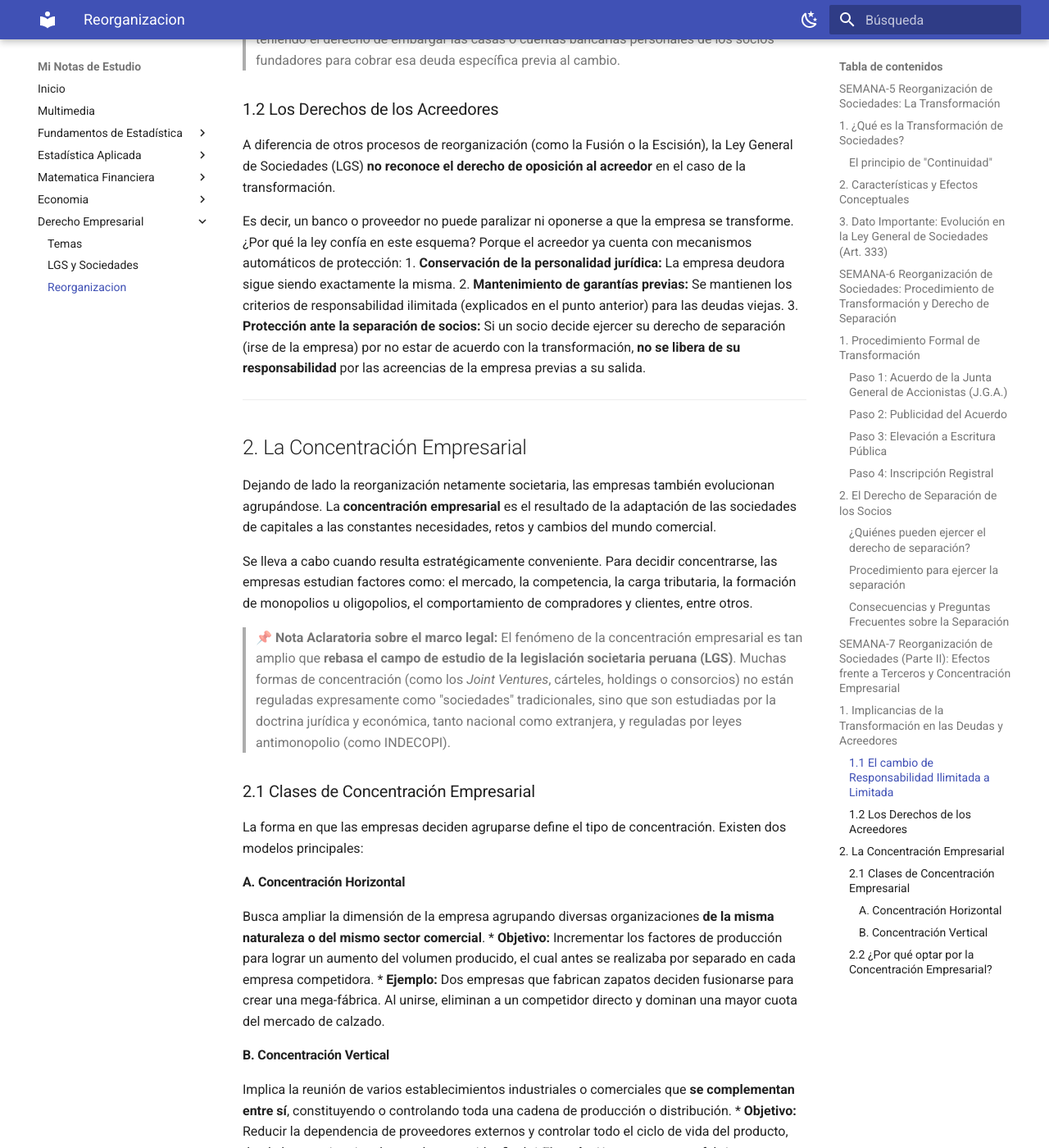
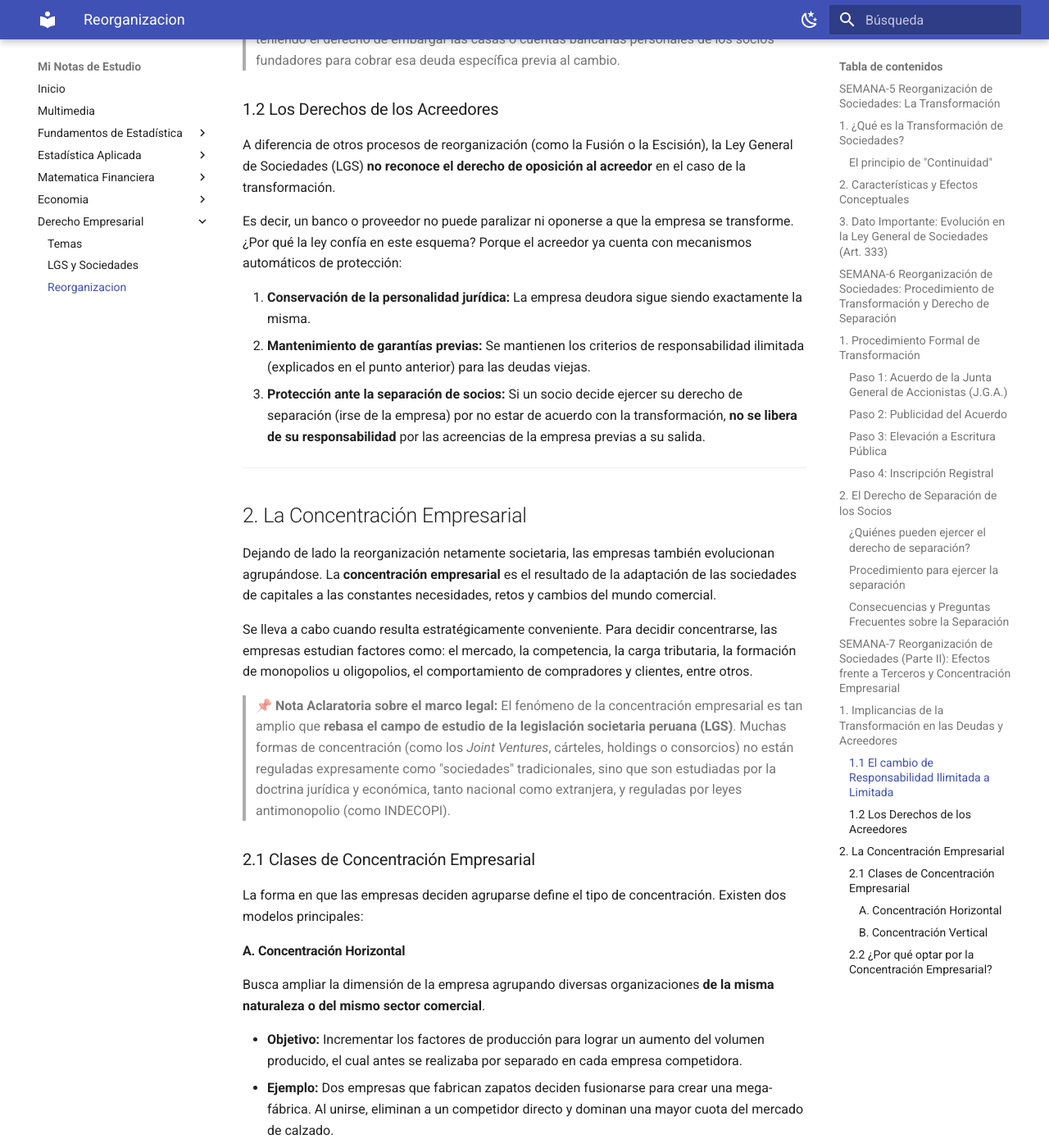
Before and after one commit to fidelysla/docs-project, an MkDocs documentation site: the page built from docs/derecho-emp/reorganizacion.md, in a window 1280 px wide and 1400 px high, scrolled down 6206 px. Shown: the whole window at 82% size. Built offline with MkDocs 1.6.1 and Material for MkDocs 9.7.7, drawn with Linux system fonts in a browser that asks for light colours; some of the changed text lies outside the part shown.

```diff
--- a/docs/derecho-emp/reorganizacion.md
+++ b/docs/derecho-emp/reorganizacion.md
@@ -150,17 +150,20 @@ Cuando una sociedad se transforma, sus relaciones con terceros (acreedores, prov
 La regla general es que la transformación **no puede afectar los derechos adquiridos** frente a la sociedad ni frente a los socios con anterioridad al acuerdo de transformación.
 
 ### 1.1 El cambio de Responsabilidad Ilimitada a Limitada
+
 Un escenario crítico ocurre cuando una empresa donde los socios responden con su patrimonio personal (como una Sociedad Colectiva) se transforma en una donde la responsabilidad se limita al aporte (como una S.A. o S.R.L.).
 
-*   **Regla de Protección:** La transformación **no libera a los socios** de responder solidaria y personalmente con sus propios bienes por las **deudas sociales contraídas antes** de la transformación.
-*   Para las nuevas deudas (posteriores a la inscripción de la transformación), sí aplicará la nueva regla de responsabilidad limitada.
+- **Regla de Protección:** La transformación **no libera a los socios** de responder solidaria y personalmente con sus propios bienes por las **deudas sociales contraídas antes** de la transformación.
+- Para las nuevas deudas (posteriores a la inscripción de la transformación), sí aplicará la nueva regla de responsabilidad limitada.
 
 > **📌 Nota Aclaratoria sobre Evación de Deudas:** Esta norma busca evitar el fraude a los acreedores. Si una Sociedad Colectiva tiene una deuda de un millón de soles y los socios deciden transformarla en una S.A.C. de la noche a la mañana, los acreedores seguirán teniendo el derecho de embargar las casas o cuentas bancarias personales de los socios fundadores para cobrar esa deuda específica previa al cambio.
 
 ### 1.2 Los Derechos de los Acreedores
+
 A diferencia de otros procesos de reorganización (como la Fusión o la Escisión), la Ley General de Sociedades (LGS) **no reconoce el derecho de oposición al acreedor** en el caso de la transformación.
 
 Es decir, un banco o proveedor no puede paralizar ni oponerse a que la empresa se transforme. ¿Por qué la ley confía en este esquema? Porque el acreedor ya cuenta con mecanismos automáticos de protección:
+
 1.  **Conservación de la personalidad jurídica:** La empresa deudora sigue siendo exactamente la misma.
 2.  **Mantenimiento de garantías previas:** Se mantienen los criterios de responsabilidad ilimitada (explicados en el punto anterior) para las deudas viejas.
 3.  **Protección ante la separación de socios:** Si un socio decide ejercer su derecho de separación (irse de la empresa) por no estar de acuerdo con la transformación, **no se libera de su responsabilidad** por las acreencias de la empresa previas a su salida.
@@ -173,29 +176,33 @@ Dejando de lado la reorganización netamente societaria, las empresas también e
 
 Se lleva a cabo cuando resulta estratégicamente conveniente. Para decidir concentrarse, las empresas estudian factores como: el mercado, la competencia, la carga tributaria, la formación de monopolios u oligopolios, el comportamiento de compradores y clientes, entre otros.
 
-> **📌 Nota Aclaratoria sobre el marco legal:** El fenómeno de la concentración empresarial es tan amplio que **rebasa el campo de estudio de la legislación societaria peruana (LGS)**. Muchas formas de concentración (como los *Joint Ventures*, cárteles, holdings o consorcios) no están reguladas expresamente como "sociedades" tradicionales, sino que son estudiadas por la doctrina jurídica y económica, tanto nacional como extranjera, y reguladas por leyes antimonopolio (como INDECOPI).
+> **📌 Nota Aclaratoria sobre el marco legal:** El fenómeno de la concentración empresarial es tan amplio que **rebasa el campo de estudio de la legislación societaria peruana (LGS)**. Muchas formas de concentración (como los _Joint Ventures_, cárteles, holdings o consorcios) no están reguladas expresamente como "sociedades" tradicionales, sino que son estudiadas por la doctrina jurídica y económica, tanto nacional como extranjera, y reguladas por leyes antimonopolio (como INDECOPI).
 
 ### 2.1 Clases de Concentración Empresarial
 
 La forma en que las empresas deciden agruparse define el tipo de concentración. Existen dos modelos principales:
 
 #### A. Concentración Horizontal
+
 Busca ampliar la dimensión de la empresa agrupando diversas organizaciones **de la misma naturaleza o del mismo sector comercial**.
-*   **Objetivo:** Incrementar los factores de producción para lograr un aumento del volumen producido, el cual antes se realizaba por separado en cada empresa competidora.
-*   **Ejemplo:** Dos empresas que fabrican zapatos deciden fusionarse para crear una mega-fábrica. Al unirse, eliminan a un competidor directo y dominan una mayor cuota del mercado de calzado.
+
+- **Objetivo:** Incrementar los factores de producción para lograr un aumento del volumen producido, el cual antes se realizaba por separado en cada empresa competidora.
+- **Ejemplo:** Dos empresas que fabrican zapatos deciden fusionarse para crear una mega-fábrica. Al unirse, eliminan a un competidor directo y dominan una mayor cuota del mercado de calzado.
 
 #### B. Concentración Vertical
+
 Implica la reunión de varios establecimientos industriales o comerciales que **se complementan entre sí**, constituyendo o controlando toda una cadena de producción o distribución.
-*   **Objetivo:** Reducir la dependencia de proveedores externos y controlar todo el ciclo de vida del producto, desde la materia prima hasta el consumidor final.
-*   **Ejemplo:** Una empresa que fabrica zapatos (producción) adquiere una curtiembre de cuero (proveedor de materia prima) y una cadena de tiendas minoristas (distribución).
+
+- **Objetivo:** Reducir la dependencia de proveedores externos y controlar todo el ciclo de vida del producto, desde la materia prima hasta el consumidor final.
+- **Ejemplo:** Una empresa que fabrica zapatos (producción) adquiere una curtiembre de cuero (proveedor de materia prima) y una cadena de tiendas minoristas (distribución).
 
 ### 2.2 ¿Por qué optar por la Concentración Empresarial?
 
 Las empresas recurren a estas agrupaciones persiguiendo múltiples ventajas competitivas:
 
-*   **Generación de una economía de escala:** Al producir más volumen, el costo de fabricar cada unidad disminuye, aumentando el margen de ganancia.
-*   **Mayor penetración en el mercado:** Se gana fuerza para entrar a nuevos sectores geográficos o desplazar a la competencia.
-*   **Racionalización de procesos:** Se eliminan áreas duplicadas (por ejemplo, en vez de tener dos departamentos de marketing en empresas separadas, se unifican en uno solo más potente).
-*   **Colaboración directiva y laboral:** Se suman los talentos, directivos y fuerza de trabajo de las empresas involucradas.
-*   **Control político y toma de decisiones:** Permite a los grupos de poder tener mayor influencia sobre los precios de un sector comercial.
-*   **Separación estratégica de unidades:** En estructuras complejas (como los *Holdings*), permite aislar los riesgos financieros de diferentes líneas de negocio.
+- **Generación de una economía de escala:** Al producir más volumen, el costo de fabricar cada unidad disminuye, aumentando el margen de ganancia.
+- **Mayor penetración en el mercado:** Se gana fuerza para entrar a nuevos sectores geográficos o desplazar a la competencia.
+- **Racionalización de procesos:** Se eliminan áreas duplicadas (por ejemplo, en vez de tener dos departamentos de marketing en empresas separadas, se unifican en uno solo más potente).
+- **Colaboración directiva y laboral:** Se suman los talentos, directivos y fuerza de trabajo de las empresas involucradas.
+- **Control político y toma de decisiones:** Permite a los grupos de poder tener mayor influencia sobre los precios de un sector comercial.
+- **Separación estratégica de unidades:** En estructuras complejas (como los _Holdings_), permite aislar los riesgos financieros de diferentes líneas de negocio.
```
